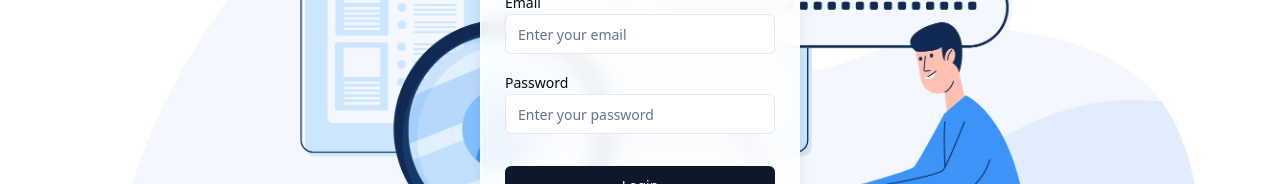
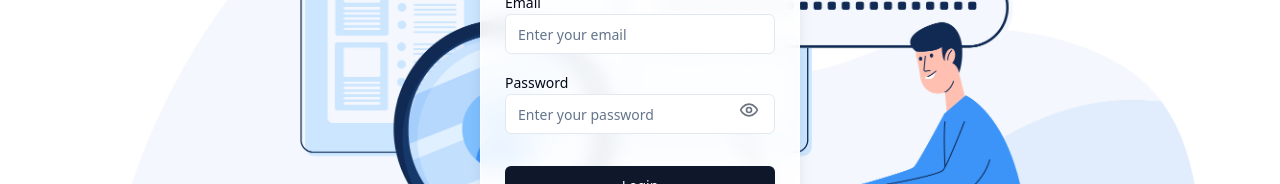
Before and after one commit to santhoshkumarc1707/jobportal, a React (Vite) app in the folder frontend/: page /login in a window 1280 px wide. Shown: the part 302-486 px from the top of the page. Built offline with nearby package versions, Linux system fonts and the light colour scheme.

Commit message:
add new token

```diff
--- a/frontend/src/components/admin/AdminJobsTable.jsx
+++ b/frontend/src/components/admin/AdminJobsTable.jsx
@@ -1,7 +1,7 @@
 import  { useEffect, useState } from 'react'
 import { Table, TableBody, TableCaption, TableCell, TableHead, TableHeader, TableRow } from '../ui/table'
 import { Popover, PopoverContent, PopoverTrigger } from '../ui/popover'
-import { Edit2, Eye, MoreHorizontal } from 'lucide-react'
+import {  Eye, MoreHorizontal } from 'lucide-react'
 import { useSelector } from 'react-redux'
 import { useNavigate } from 'react-router-dom'
 
@@ -12,7 +12,7 @@ const AdminJobsTable = () => {
     const navigate = useNavigate();
 
     useEffect(()=>{
-        console.log('called');
+
         const filteredJobs = allAdminJobs.filter((job)=>{
             if(!searchJobByText){
                 return true;
--- a/frontend/src/components/admin/Applicants.jsx
+++ b/frontend/src/components/admin/Applicants.jsx
@@ -1,4 +1,4 @@
-import React, { useEffect } from 'react'
+import  { useEffect } from 'react'
 
 import ApplicantsTable from './ApplicantsTable'
 import axios from 'axios';
@@ -22,7 +22,7 @@ const Applicants = () => {
             }
         }
         fetchAllApplicants();
-    }, []);
+    }, [dispatch, params.id]);
     return (
         <div>
 
--- a/frontend/src/components/admin/ApplicantsTable.jsx
+++ b/frontend/src/components/admin/ApplicantsTable.jsx
@@ -1,4 +1,4 @@
-import React from 'react'
+
 import { Table, TableBody, TableCaption, TableCell, TableHead, TableHeader, TableRow } from '../ui/table'
 import { Popover, PopoverContent, PopoverTrigger } from '../ui/popover';
 import { MoreHorizontal } from 'lucide-react';
@@ -13,7 +13,7 @@ const ApplicantsTable = () => {
     const { applicants } = useSelector(store => store.application);
 
     const statusHandler = async (status, id) => {
-        console.log('called');
+
         try {
             axios.defaults.withCredentials = true;
             const res = await axios.post(`${APPLICATION_API_END_POINT}/status/${id}/update`, { status });
--- a/frontend/src/components/admin/CompaniesTable.jsx
+++ b/frontend/src/components/admin/CompaniesTable.jsx
@@ -10,7 +10,7 @@ const CompaniesTable = () => {
     const { companies, searchCompanyByText } = useSelector(store => store.company);
     const [filterCompany, setFilterCompany] = useState(companies);
     const navigate = useNavigate();
-   console.log(companies?.[0]?._id);
+
 
     useEffect(()=>{
         const filteredCompany = companies.length >= 0 && companies.filter((company)=>{
--- a/frontend/src/components/auth/Login.jsx
+++ b/frontend/src/components/auth/Login.jsx
@@ -1,4 +1,4 @@
-import { useEffect } from 'react';
+import { useEffect, useState } from 'react';
 import { Label } from '../ui/label';
 import { Input } from '../ui/input';
 import { Button } from '../ui/button';
@@ -7,8 +7,8 @@ import axios from 'axios';
 import { USER_API_END_POINT } from '@/utils/constant';
 import { toast } from 'sonner';
 import { useDispatch, useSelector } from 'react-redux';
-import { setLoading, setUser,settoken } from '@/redux/authSlice';
-import { Loader2 } from 'lucide-react';
+import { setLoading, setUser, settoken } from '@/redux/authSlice';
+import { Loader2, Eye, EyeOff } from 'lucide-react';
 import { Formik, Form, Field } from 'formik';
 import { Office, JobImg } from '@/assets';
 
@@ -16,6 +16,7 @@ const Login = () => {
     const { loading, user } = useSelector((store) => store.auth);
     const navigate = useNavigate();
     const dispatch = useDispatch();
+    const [showPassword, setShowPassword] = useState(false); // State for toggling password visibility
 
     useEffect(() => {
         if (user) {
@@ -37,8 +38,6 @@ const Login = () => {
                 }
             );
             if (res.data.success) {
-                console.log(res.data.token);
-
                 dispatch(setUser(res.data.user));
                 dispatch(settoken(res.data.token));
                 navigate('/');
@@ -128,15 +127,25 @@ const Login = () => {
                                         required
                                     />
                                 </div>
-                                <div className="my-4">
+                                <div className="my-4 relative">
                                     <Label>Password</Label>
                                     <Field
                                         as={Input}
-                                        type="password"
+                                        type={showPassword ?   'password':'text'}
                                         name="password"
                                         placeholder="Enter your password"
                                         required
                                     />
+                                    <div
+                                        className="absolute inset-y-0 right-4 flex items-center justify-center  my-10  cursor-pointer"
+                                        onClick={() => setShowPassword(!showPassword)}
+                                    >
+                                        {showPassword ? (
+                                            <EyeOff className="h-5 w-5 text-gray-500" />
+                                        ) : (
+                                            <Eye className="h-5 w-5 text-gray-500" />
+                                        )}
+                                    </div>
                                 </div>
                                 {loading ? (
                                     <Button className="w-full my-4">
--- a/frontend/src/hooks/useGetAllCompanies.jsx
+++ b/frontend/src/hooks/useGetAllCompanies.jsx
@@ -16,7 +16,6 @@ const useGetAllCompanies = () => {
                     },
                     withCredentials: true, // Move this outside of the headers block
                 });
-                console.log('called');
                 if(res.data.success){
                     dispatch(setCompanies(res.data.companies));
                 }
--- a/frontend/src/hooks/useGetAppliedJobs.jsx
+++ b/frontend/src/hooks/useGetAppliedJobs.jsx
@@ -16,7 +16,6 @@ const useGetAppliedJobs = () => {
                     },
                     withCredentials: true, // Move this outside of the headers block
                 });
-                console.log(res.data);
                 if(res.data.success){
                     dispatch(setAllAppliedJobs(res.data.application));
                 }
--- a/frontend/src/hooks/useGetCompanyById.jsx
+++ b/frontend/src/hooks/useGetCompanyById.jsx
@@ -16,7 +16,6 @@ const useGetCompanyById = (companyId) => {
                     },
                     withCredentials: true, // Move this outside of the headers block
                 });
-                console.log(res.data.company);
                 if(res.data.success){
                     dispatch(setSingleCompany(res.data.company));
                 }
```
